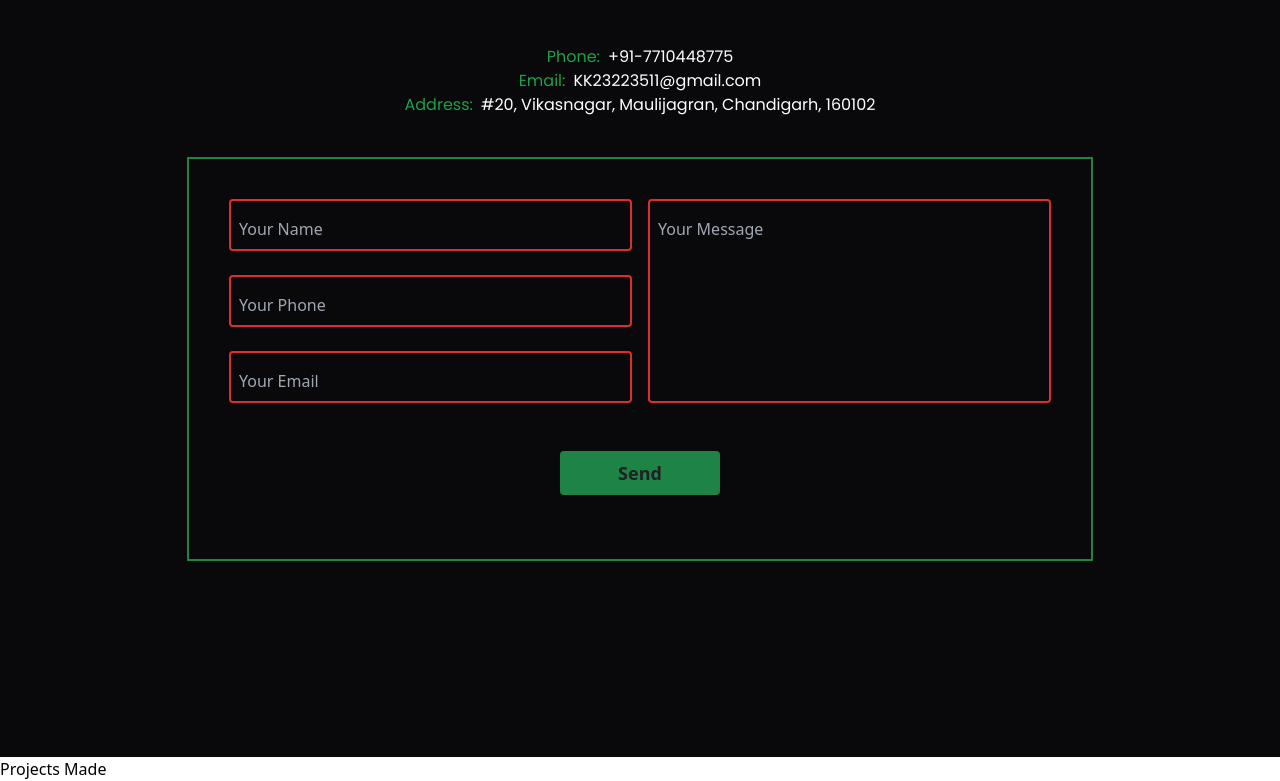
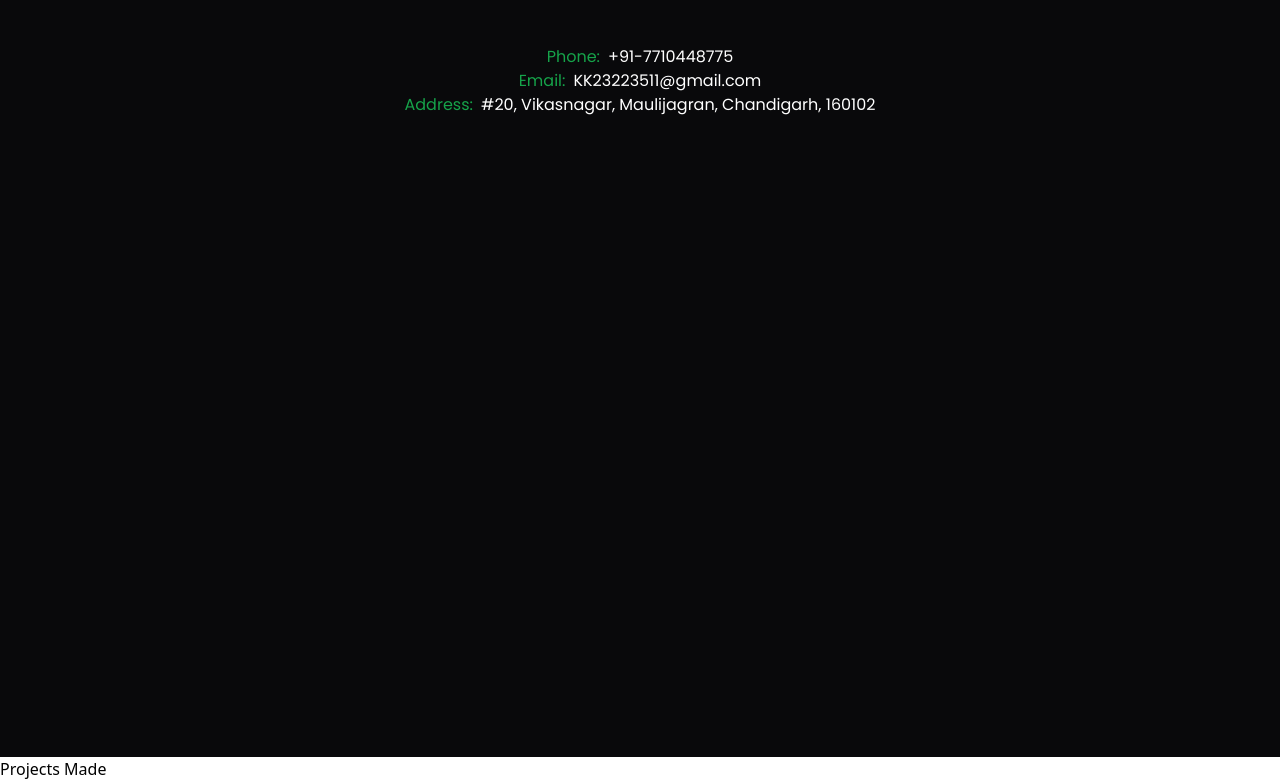
Before and after one commit to EntireHall/Portfolio, a React (Vite) app: page / in a window 1280 px wide. Shown: the part 2507-3288 px from the top of the page. Built offline with nearby package versions, Linux system fonts and the light colour scheme; a web font is replaced by a local one.

Commit message:
third commit

```diff
--- a/src/components/Contact/Contact.jsx
+++ b/src/components/Contact/Contact.jsx
@@ -25,7 +25,7 @@ export default function Contact() {
     </div>
     </div>
     <div className='flex justify-center'>
-      <Form/>
+
 
     </div>
 
```
